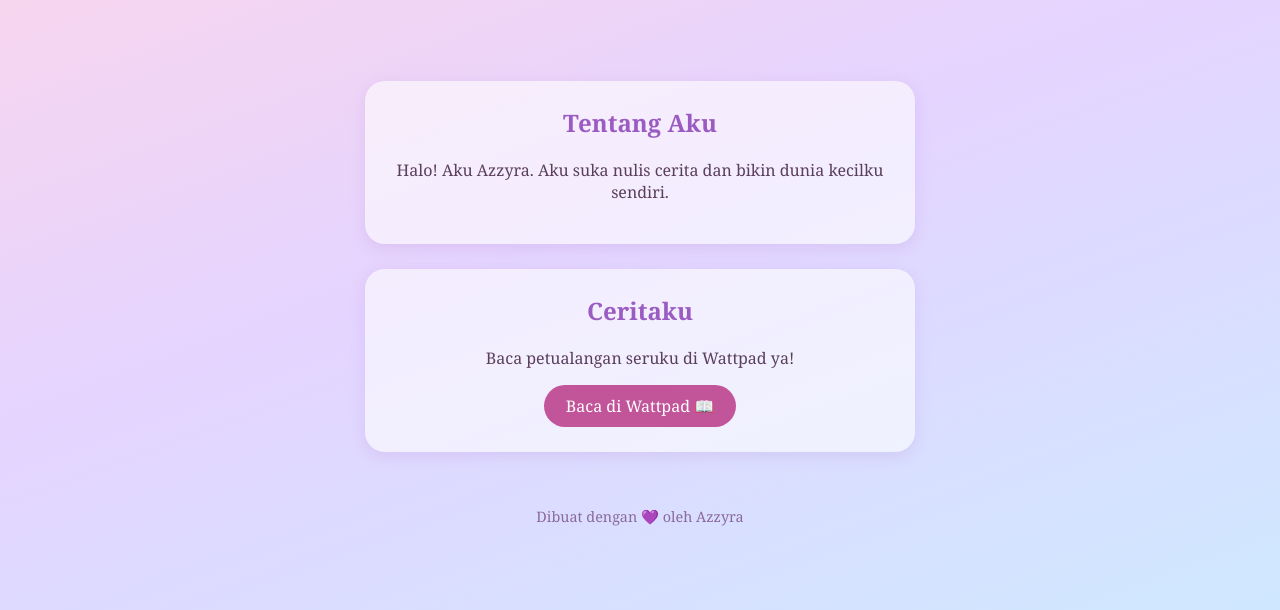
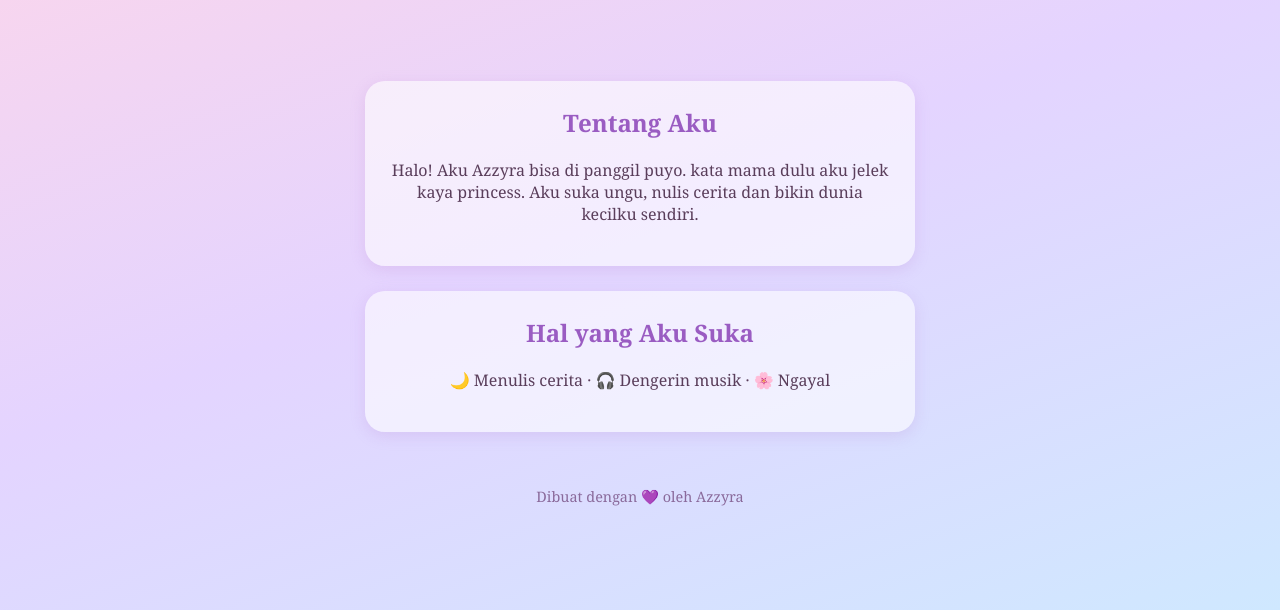
Before and after one commit to azzyrapages-56/azzyras-little-world, a plain HTML site: page index.html in a window 1280 px wide. Shown: the part 190-800 px from the top of the page. Drawn offline with Linux system fonts and the light colour scheme.

Commit message:
Update index.html

```diff
--- a/index.html
+++ b/index.html
@@ -64,13 +64,12 @@
 
   <section>
     <h2>Tentang Aku</h2>
-    <p>Halo! Aku Azzyra. Aku suka nulis cerita dan bikin dunia kecilku sendiri.</p>
+    <p>Halo! Aku Azzyra bisa di panggil puyo. kata mama dulu aku jelek kaya princess. Aku suka ungu, nulis cerita dan bikin dunia kecilku sendiri.</p>
   </section>
 
-  <section>
-    <h2>Ceritaku</h2>
-    <p>Baca petualangan seruku di Wattpad ya!</p>
-    <a href="GANTI_DENGAN_LINK_WATTPAD_KAMU">Baca di Wattpad 📖</a>
+      <section>
+    <h2>Hal yang Aku Suka</h2>
+    <p>🌙 Menulis cerita · 🎧 Dengerin musik · 🌸 Ngayal</p>
   </section>
 
   <footer>Dibuat dengan 💜 oleh Azzyra</footer>
```
